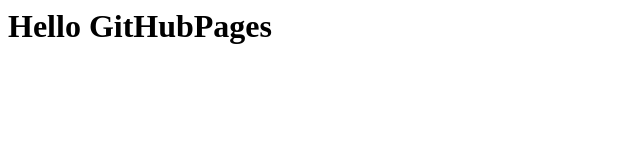
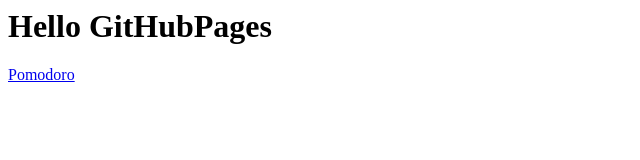
Before and after one commit to tiapnn/tiapnn.github.io, a plain HTML site: page index.html in a window 1280 px wide. Shown: the full height of the page, 0-640 px from the left. Drawn offline with Linux system fonts and the light colour scheme.

Commit message:
Update index.html

```diff
--- a/index.html
+++ b/index.html
@@ -1 +1,2 @@
 <h1>Hello GitHubPages</h1>
+<a href="tiapnn.github.io/pomodoro">Pomodoro</a>
```
